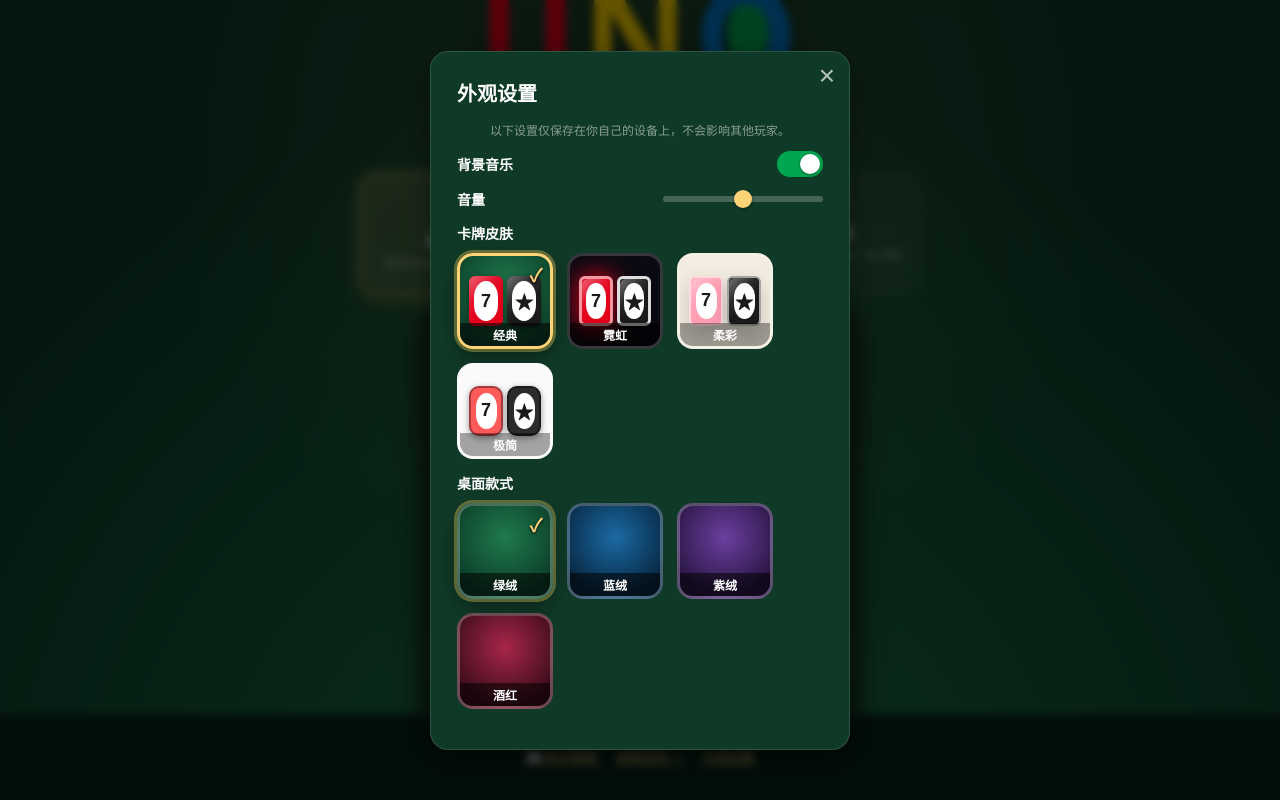
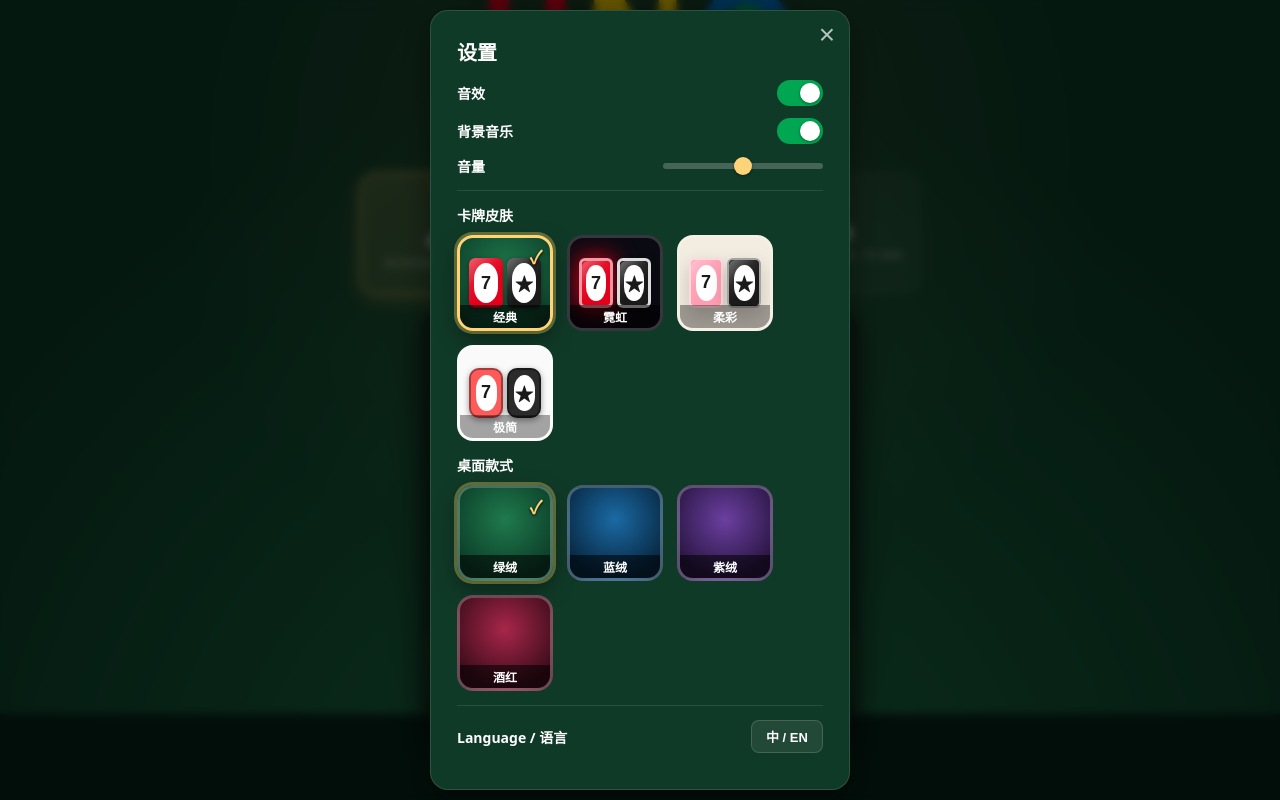
Before and after one commit to Jeffrey114-514/uno-online, a website: page index.html in a window 1280 px wide. Both pictures are taken after a click on the button "外观设置". Drawn offline with Linux system fonts and the light colour scheme.

Commit message:
三大修复：语言系统补全、刷新不再踢出、设置弹窗整合
## 语言系统
- 补齐 10 个缺失 i18n key（pageTitle/dirHint/drawPile/humanName/winTitle/eliminated/settingsTitle/sfxTitle 等）
- HTML 全部硬编码中文加 data-i18n 标记（方向备注/摸牌 title/人名/胜利/出局）
- ui.js:119 硬编码「出局」改用 I.t('eliminated')
- 设置弹窗内新增语言切换按钮（中/EN），切换后 applyStatic() 即时生效

## 刷新修复
- 移除 beforeunload leave handler（刷新也发 leave 导致被踢）
- 改为依赖 server.js 60s RECONNECT_GRACE 统一处理：
  关闭标签页 60s 后自动移除；刷新页面可在 60s 内重连回对局

## 设置弹窗（顶栏精简）
- 🔊🎵🎨 三个按钮合并为一个 ⚙️ 设置按钮
- 设置弹窗含：音效开关(SFX)、BGM 开关+音量滑块、卡牌皮肤、桌面款式、语言切换
- 🏅 排行榜保留在顶栏
- 原 appearance-modal 改名为 settings-modal，旧 ID 引用全部更新

```diff
--- a/i18n.js
+++ b/i18n.js
@@ -117,6 +117,7 @@
       tableCrimson: "酒红",
       cwDir: "顺时针",
       ccwDir: "逆时针",
+      dirHint: "（玩家视角永远顺时针）",
       seatOrder: "座位顺序",
       prepare: "准备开始…",
       pass: "过 (Pass)",
@@ -125,6 +126,7 @@
       sevenSub: "你出了 7，选一位玩家交换全部手牌",
 
       /* 胜负 / 比分 */
+      winTitle: "胜利！",
       winAgain: "再来一局",
       winWaitHost: "等待房主开始下一局…",
       winRematchAsked: "已请求，等待开始…",
@@ -132,6 +134,16 @@
       matchTitle: "🏅 本场比分",
       scoreHint: "点「再来一局」可累计比分；返回菜单则开始新比赛。",
       scoreTotalPrefix: "总分 ",
+
+      /* 游戏内静态文字 */
+      drawPile: "摸牌",
+      humanName: "你",
+      cardSuffix: " 张",
+      eliminated: "出局",
+
+      /* 设置弹窗 */
+      settingsTitle: "设置",
+      sfxTitle: "音效",
 
       /* 热座遮挡 */
       splashTurn: "轮到 {name}",
@@ -414,6 +426,7 @@
       tableCrimson: "Crimson",
       cwDir: "Clockwise",
       ccwDir: "Counter-CW",
+      dirHint: " (player view always clockwise)",
       seatOrder: "Seat Order",
       prepare: "Getting ready…",
       pass: "Pass",
@@ -422,12 +435,21 @@
       sevenSub: "You played a 7 — pick a player to swap all cards with",
 
       winAgain: "Play Again",
+      winTitle: "Victory!",
       winWaitHost: "Waiting for host to start next round…",
       winRematchAsked: "Requested, waiting to start…",
       winMenu: "Menu",
       matchTitle: "🏅 Match Scores",
       scoreHint: "Play Again keeps scoring; Menu starts a fresh match.",
       scoreTotalPrefix: "Total ",
+
+      drawPile: "Draw",
+      humanName: "You",
+      cardSuffix: " cards",
+      eliminated: "Out",
+
+      settingsTitle: "Settings",
+      sfxTitle: "Sound FX",
 
       splashTurn: "{name}'s turn",
       splashPass: "Pass the device to this player",
--- a/index.html
+++ b/index.html
@@ -4,7 +4,7 @@
   <meta charset="UTF-8" />
   <meta name="viewport" content="width=device-width, initial-scale=1.0, maximum-scale=1.0, user-scalable=no" />
   <meta http-equiv="Cache-Control" content="no-store, no-cache, must-revalidate" />
-  <title>UNO · 在线桌游</title>
+  <title data-i18n="pageTitle">UNO · 在线桌游</title>
   <meta name="theme-color" content="#06241a" />
   <link rel="manifest" href="manifest.json" />
   <link rel="icon" href="icon.svg" type="image/svg+xml" />
@@ -255,12 +255,10 @@
       <div class="topbar-left">
         <button id="quit-btn" class="ghost-btn" data-i18n="quit">← 退出</button>
         <button id="score-btn" class="ghost-btn" data-i18n-attr="title:scoreTitle" title="查看比分">🏅</button>
-        <button id="mute-btn" class="ghost-btn" data-i18n-attr="title:muteTitle" title="音效开关">🔊</button>
-        <button id="bgm-btn" class="ghost-btn" data-i18n-attr="title:bgmTitle" title="背景音乐">🎵</button>
-        <button id="appearance-btn" class="ghost-btn" data-i18n-attr="title:appearanceTitle" title="外观设置">🎨</button>
+        <button id="settings-btn" class="ghost-btn" data-i18n-attr="title:settingsTitle" title="设置">⚙️</button>
       </div>
       <div class="topbar-center">
-        <div id="direction" class="dir-chip">顺时针 <span class="dir-hint">（玩家视角永远顺时针）</span></div>
+        <div id="direction" class="dir-chip"><span data-i18n="cwDir">顺时针</span> <span class="dir-hint" data-i18n="dirHint">（玩家视角永远顺时针）</span></div>
         <div id="status" class="status-text" data-i18n="prepare">准备开始…</div>
         <div id="turn-timer" class="turn-timer" hidden>
           <svg class="timer-ring" viewBox="0 0 48 48" aria-hidden="true">
@@ -299,7 +297,7 @@
 
       <div class="human-area">
         <div class="hand-info">
-          <span id="human-name" class="pname">你</span>
+          <span id="human-name" class="pname" data-i18n="humanName">你</span>
           <span id="human-count" class="pcount">7 张</span>
         </div>
         <div id="hand" class="hand"></div>
@@ -333,7 +331,7 @@
     <div id="win-overlay" class="overlay">
       <div class="win-card">
         <div id="win-emoji" class="win-emoji">🏆</div>
-        <h2 id="win-title">胜利！</h2>
+        <h2 id="win-title" data-i18n="winTitle">胜利！</h2>
         <p id="win-sub"></p>
         <div id="win-scores" class="win-scores"></div>
         <div class="win-actions">
@@ -356,13 +354,21 @@
   </section>
 
 
-  <!-- 外观设置：卡牌皮肤 / 桌面款式 / 背景音乐（仅本地，互不影响） -->
-  <div id="appearance-modal" class="modal">
-    <div class="modal-box appearance-box">
-      <button class="modal-close" id="appearance-close">×</button>
-      <h2 data-i18n="appearanceTitle">外观设置</h2>
-      <p class="hint" data-i18n="appearanceSub">以下设置仅保存在你自己的设备上，不会影响其他玩家。</p>
+  <!-- 设置弹窗：音效 / BGM / 外观 / 语言 -->
+  <div id="settings-modal" class="modal">
+    <div class="modal-box settings-box">
+      <button class="modal-close" id="settings-close">×</button>
+      <h2 data-i18n="settingsTitle">设置</h2>
 
+      <!-- 音效开关 -->
+      <div class="appearance-row">
+        <div class="appearance-label">
+          <span data-i18n="sfxTitle">音效</span>
+          <button id="sfx-switch" class="toggle-switch" role="switch" aria-checked="true"><span class="knob"></span></button>
+        </div>
+      </div>
+
+      <!-- 背景音乐 -->
       <div class="appearance-row">
         <div class="appearance-label">
           <span data-i18n="bgmTitle">背景音乐</span>
@@ -376,6 +382,10 @@
         </div>
       </div>
 
+      <!-- 分隔线 -->
+      <hr class="settings-divider" />
+
+      <!-- 外观：卡牌皮肤 / 桌面款式 -->
       <div class="appearance-section">
         <div class="appearance-label"><span data-i18n="appearanceCardSkin">卡牌皮肤</span></div>
         <div class="swatch-grid" id="skin-grid"></div>
@@ -384,6 +394,17 @@
       <div class="appearance-section">
         <div class="appearance-label"><span data-i18n="appearanceTable">桌面款式</span></div>
         <div class="swatch-grid" id="table-grid"></div>
+      </div>
+
+      <!-- 分隔线 -->
+      <hr class="settings-divider" />
+
+      <!-- 语言切换 -->
+      <div class="appearance-row">
+        <div class="appearance-label">
+          <span>Language / 语言</span>
+          <button id="lang-toggle-inline" class="lang-toggle-inline ghost-btn">中 / EN</button>
+        </div>
       </div>
     </div>
   </div>
--- a/main.js
+++ b/main.js
@@ -42,13 +42,10 @@
   let hostAITimer = null;       // 房主权威：联机中电脑玩家(AI 座位)的自动出牌定时器
 
 
-  /* 主动关闭/刷新页面：立即通知服务器移除座位（与点击“退出”等效），
-     避免玩家关掉网页后还残留在房间里。意外的网络掉线（无 unload 事件）仍走 60s 重连宽限。 */
-  window.addEventListener("beforeunload", () => {
-    if (netOnline) {
-      try { UnoNet.send({ t: "leave" }); } catch (e) {}
-    }
-  });
+  /* 关闭/刷新页面：不再主动发 leave（避免刷新被踢出）。
+     依赖 server.js 的 RECONNECT_GRACE=60s 宽限：
+     - 关标签页：WS 断开 → 60s 内无重连 → 自动移除（体验可接受）
+     - 刷新页面：WS 断开 → 页面快速重载 → WS 在 60s 内重连 → rejoin 成功 */
 
   /* 所有客户端（含房主）进入游戏页 */
   function onlineStart(names, config, aiArr) {
@@ -727,7 +724,7 @@
     hideReconnectOverlay();
     if (UI.hideColorModal) UI.hideColorModal();
     if (UI.hideSevenModal) UI.hideSevenModal();
-    const ap = document.getElementById("appearance-modal");
+    const ap = document.getElementById("settings-modal");
     if (ap) ap.classList.remove("active");
     // 清除回合闪现
     const sp = document.getElementById("turn-splash");
@@ -1519,12 +1516,13 @@
     const bgmSwitch = document.getElementById("bgm-switch");
     const syncBgmSwitch = () => { if (bgmSwitch) bgmSwitch.setAttribute("aria-checked", Snd.isBgmOn() ? "true" : "false"); };
     syncBgmSwitch();
-    if (bgmSwitch) bgmSwitch.addEventListener("click", () => { Snd.setBgm(!Snd.isBgmOn()); syncBgmSwitch(); syncBgmBtn(); });
-
-    const bgmBtn = document.getElementById("bgm-btn");
-    const syncBgmBtn = () => { if (bgmBtn) { bgmBtn.textContent = Snd.isBgmOn() ? "🎵" : "🔇"; bgmBtn.title = I.t("bgmTitle"); } };
-    syncBgmBtn();
-    if (bgmBtn) bgmBtn.addEventListener("click", () => { Snd.setBgm(!Snd.isBgmOn()); syncBgmSwitch(); syncBgmBtn(); });
+    if (bgmSwitch) bgmSwitch.addEventListener("click", () => { Snd.setBgm(!Snd.isBgmOn()); syncBgmSwitch(); });
+
+    // 音效开关（SFX toggle，原 mute-btn）
+    const sfxSwitch = document.getElementById("sfx-switch");
+    const syncSfxSwitch = () => { if (sfxSwitch) sfxSwitch.setAttribute("aria-checked", !Snd.isMuted() ? "true" : "false"); };
+    syncSfxSwitch();
+    if (sfxSwitch) sfxSwitch.addEventListener("click", () => { Snd.toggle(); syncSfxSwitch(); });
 
     // 背景音乐音量滑块（0~100 → 0~1）
     const bgmVolEl = document.getElementById("bgm-vol");
@@ -1534,22 +1532,40 @@
       Snd.setBgmVolume((parseInt(bgmVolEl.value, 10) || 0) / 100);
     });
 
-    const openAppearance = () => {
+    // 语言切换（设置弹窗内）
+    const langInlineBtn = document.getElementById("lang-toggle-inline");
+    const syncLangInline = () => {
+      if (langInlineBtn) {
+        langInlineBtn.textContent = I.lang === "zh" ? "中 / EN" : "EN / 中";
+        langInlineBtn.classList.toggle("en", I.lang === "en");
+      }
+    };
+    syncLangInline();
+    if (langInlineBtn) langInlineBtn.addEventListener("click", () => {
+      I.toggle();
+      syncLangInline();
+      I.applyStatic();
+    });
+
+    // 设置弹窗：打开/关闭
+    const openSettings = () => {
       skinGrid.querySelectorAll(".swatch").forEach((x) => x.classList.toggle("active", x.dataset.skin === (localStorage.getItem("uno_skin") || "classic")));
       tableGrid.querySelectorAll(".swatch").forEach((x) => x.classList.toggle("active", x.dataset.table === (localStorage.getItem("uno_table") || "green")));
       syncBgmSwitch();
+      syncSfxSwitch();
       syncBgmVol();
-      const m = document.getElementById("appearance-modal");
+      syncLangInline();
+      const m = document.getElementById("settings-modal");
       if (m) m.classList.add("active");
     };
-    const apBtn = document.getElementById("appearance-btn");
+    const setBtn = document.getElementById("settings-btn");
     const menuApBtn = document.getElementById("menu-appearance-btn");
-    if (apBtn) apBtn.addEventListener("click", openAppearance);
-    if (menuApBtn) menuApBtn.addEventListener("click", openAppearance);
-    const apClose = document.getElementById("appearance-close");
-    if (apClose) apClose.addEventListener("click", () => { const m = document.getElementById("appearance-modal"); if (m) m.classList.remove("active"); });
-    const apModal = document.getElementById("appearance-modal");
-    if (apModal) apModal.addEventListener("click", (e) => { if (e.target === apModal) apModal.classList.remove("active"); });
+    if (setBtn) setBtn.addEventListener("click", openSettings);
+    if (menuApBtn) menuApBtn.addEventListener("click", openSettings);
+    const setClose = document.getElementById("settings-close");
+    if (setClose) setClose.addEventListener("click", () => { const m = document.getElementById("settings-modal"); if (m) m.classList.remove("active"); });
+    const setModal = document.getElementById("settings-modal");
+    if (setModal) setModal.addEventListener("click", (e) => { if (e.target === setModal) setModal.classList.remove("active"); });
   }
 
   /* ---------------- 初始化 ---------------- */
@@ -1600,11 +1616,6 @@
     });
 
     UI.onInvalid = () => Snd.play("invalid");
-
-    const muteBtn = document.getElementById("mute-btn");
-    const refreshMute = () => { muteBtn.textContent = Snd.isMuted() ? "🔇" : "🔊"; };
-    refreshMute();
-    muteBtn.addEventListener("click", () => { Snd.toggle(); refreshMute(); });
 
     const scoreModal = document.getElementById("score-modal");
     document.getElementById("score-btn").addEventListener("click", () => {
--- a/style.css
+++ b/style.css
@@ -1102,9 +1102,19 @@ html, body {
   .card.mini { width: 34px; height: 50px; }
 }
 
-/* ===================== 外观设置（皮肤 / 桌面 / BGM） ===================== */
-#appearance-btn, #bgm-btn { font-size: 18px; line-height: 1; }
-.appearance-box { max-width: 420px; }
+/* ===================== 设置弹窗（音效 / BGM / 外观 / 语言） ===================== */
+#settings-btn { font-size: 18px; line-height: 1; }
+.settings-box { max-width: 420px; }
+.settings-divider {
+  border: none; border-top: 1px solid rgba(255,255,255,0.1);
+  margin: 14px 0;
+}
+.lang-toggle-inline {
+  font-size: 13px; padding: 6px 14px; border-radius: 8px;
+  background: rgba(255,255,255,0.08); border: 1px solid rgba(255,255,255,0.15);
+  color: #fff; cursor: pointer; font-weight: 700;
+}
+.lang-toggle-inline:hover { background: rgba(255,255,255,0.16); }
 .appearance-row { margin: 12px 0 6px; }
 .appearance-section { margin: 14px 0; }
 .appearance-label {
--- a/ui.js
+++ b/ui.js
@@ -116,7 +116,7 @@
           seat.root.classList.add("eliminated");
           seat.root.classList.remove("active", "uno-said");
           seat.name.textContent = p.name + " ✖";
-          seat.count.textContent = "出局";
+          seat.count.textContent = I.t("eliminated");
           seat.cards.innerHTML = "";
           seat.last.innerHTML = "";
           return;
```
